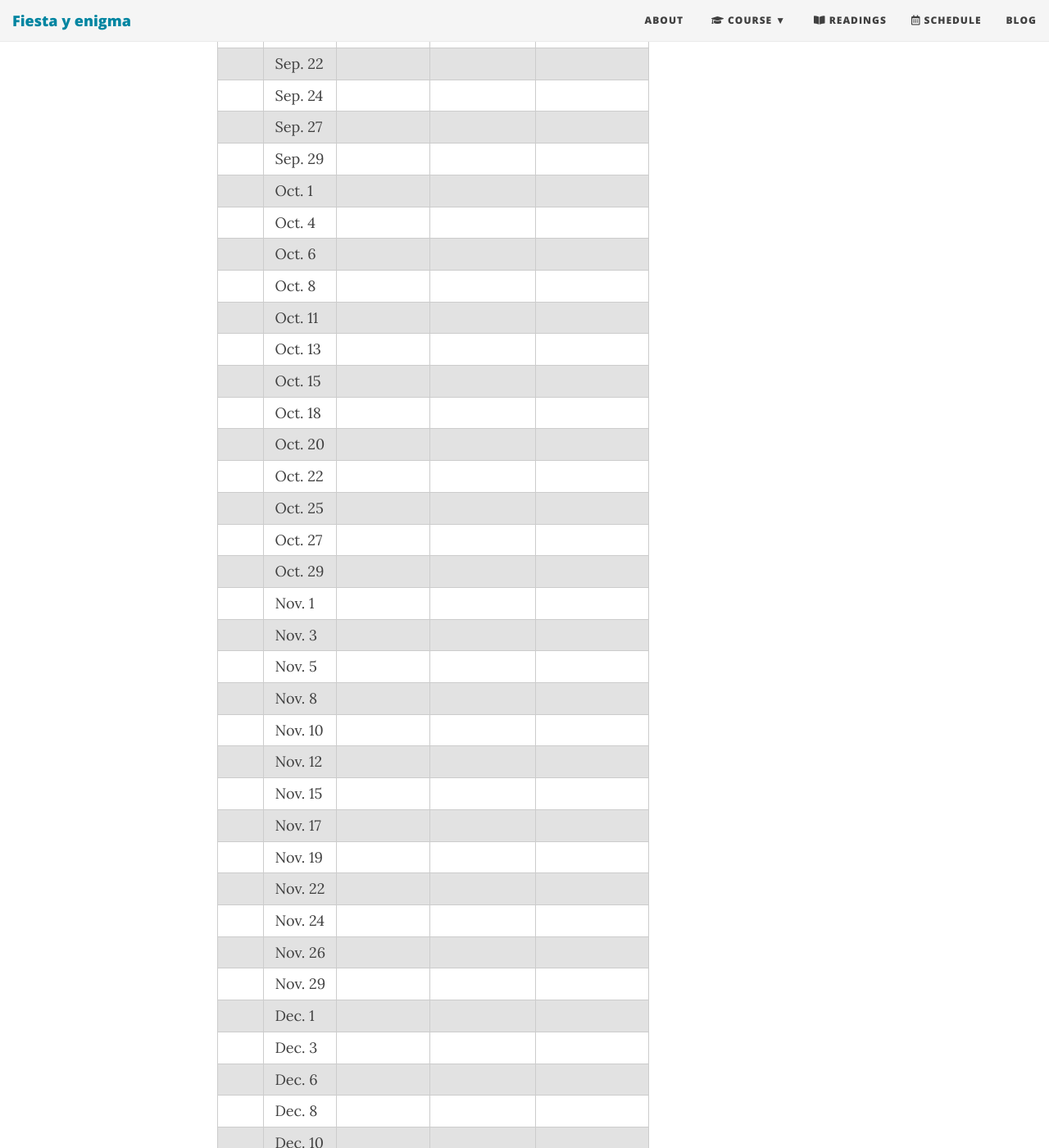
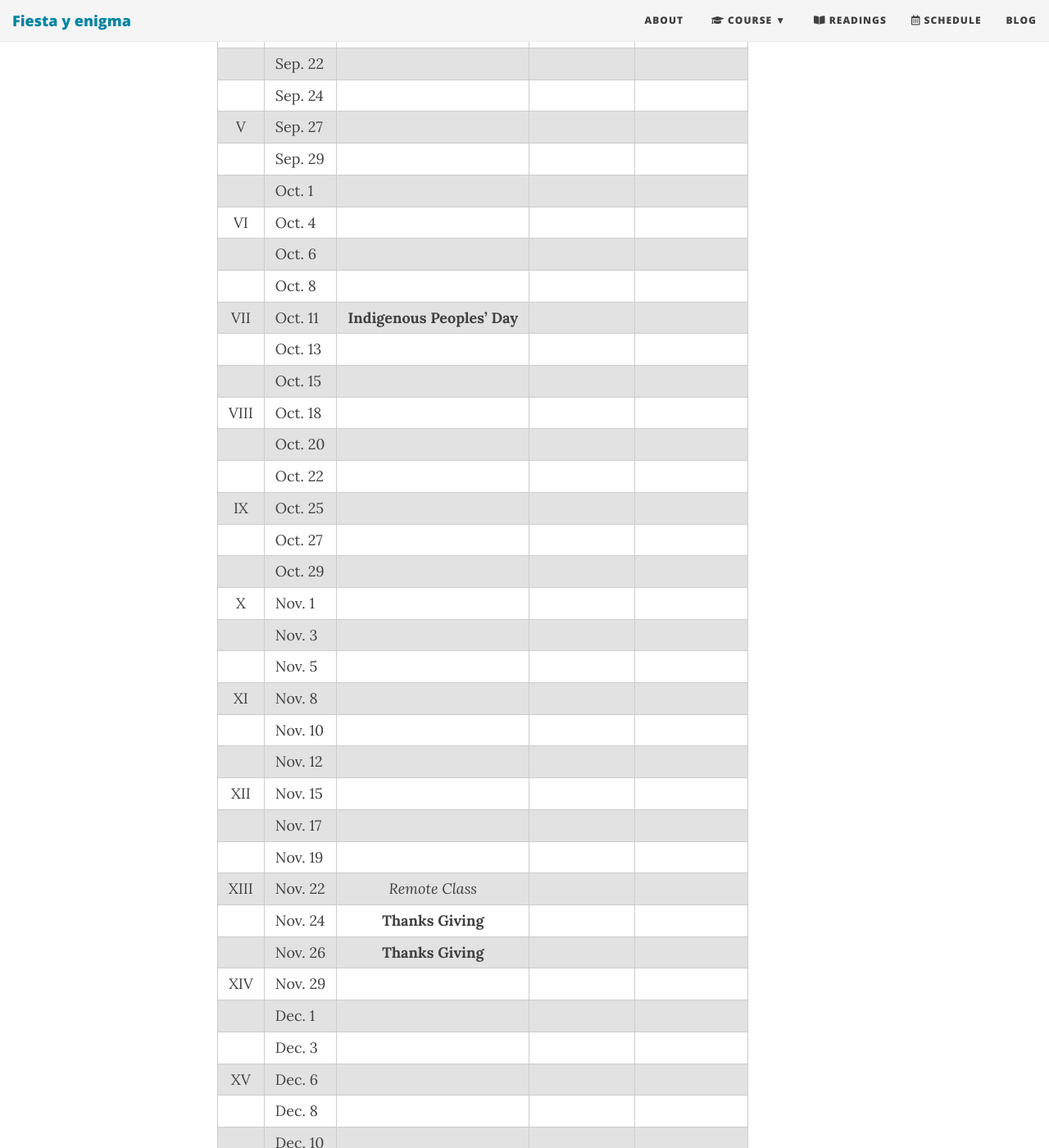
Before and after one commit to Hipomenes/ls452, a Jekyll site: the page built from calendar.md, in a window 1280 px wide and 1400 px high, scrolled down 679 px. Shown: the whole window at 82% size. Built offline with Jekyll 4.4.1, drawn with Linux system fonts in a browser that asks for light colours; nearby versions of some CDN libraries.

Commit message:
Update calendar.md

```diff
--- a/calendar.md
+++ b/calendar.md
@@ -8,46 +8,46 @@ subtitle: Spring 2021
 
 | Wk | Date | Reading | Assignment | Presentation|
 |:------:|:------|:--------:|:------:|----:|
-|  | Sep. 3   |
-|  | Sep. 6   | **Labor Day** |
-|  | Sep. 8   |
-|  | Sep. 10  |
-|  | Sep. 13  |
-|  | Sep. 15  |
-|  | Sep. 17  |
-|  | Sep. 20  |
-|  | Sep. 22  |
-|  | Sep. 24  |
-|  | Sep. 27  |
-|  | Sep. 29  |
-|  | Oct. 1   |
-|  | Oct. 4   |
-|  | Oct. 6   |
-|  | Oct. 8   |
-|  | Oct. 11  |
-|  | Oct. 13  |
-|  | Oct. 15  |
-|  | Oct. 18  |
-|  | Oct. 20  |
-|  | Oct. 22  |
-|  | Oct. 25  |
-|  | Oct. 27  |
-|  | Oct. 29  |
-|  | Nov. 1   |
-|  | Nov. 3   |
-|  | Nov. 5   |
-|  | Nov. 8   |
-|  | Nov. 10  |
-|  | Nov. 12  |
-|  | Nov. 15  |
-|  | Nov. 17  |
-|  | Nov. 19  |
-|  | Nov. 22  |
-|  | Nov. 24  |
-|  | Nov. 26  |
-|  | Nov. 29  |
-|  | Dec. 1   |
-|  | Dec. 3   |
-|  | Dec. 6   |
-|  | Dec. 8   |
-|  | Dec. 10  |
+| I   | Sep. 3   |
+| II  | Sep. 6   | **Labor Day** |
+|     | Sep. 8   |
+|     | Sep. 10  |
+| III | Sep. 13  |
+|     | Sep. 15  |
+|     | Sep. 17  |
+| IV  | Sep. 20  |
+|     | Sep. 22  |
+|     | Sep. 24  |
+| V   | Sep. 27  |
+|     | Sep. 29  |
+|     | Oct. 1   |
+| VI  | Oct. 4   |
+|     | Oct. 6   |
+|     | Oct. 8   |
+| VII | Oct. 11  | **Indigenous Peoples' Day**
+|     | Oct. 13  |
+|     | Oct. 15  |
+| VIII| Oct. 18  |
+|     | Oct. 20  |
+|     | Oct. 22  |
+| IX  | Oct. 25  |
+|     | Oct. 27  |
+|     | Oct. 29  |
+| X   | Nov. 1   |
+|     | Nov. 3   |
+|     | Nov. 5   |
+| XI  | Nov. 8   |
+|     | Nov. 10  |
+|     | Nov. 12  |
+| XII | Nov. 15  |
+|     | Nov. 17  |
+|     | Nov. 19  |
+| XIII| Nov. 22  | *Remote Class*
+|     | Nov. 24  | **Thanks Giving**
+|     | Nov. 26  | **Thanks Giving**
+|XIV  | Nov. 29  |
+|     | Dec. 1   |
+|     | Dec. 3   |
+| XV  | Dec. 6   |
+|     | Dec. 8   |
+|     | Dec. 10  |
```
